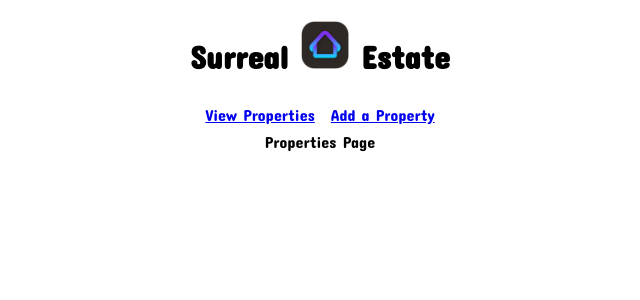
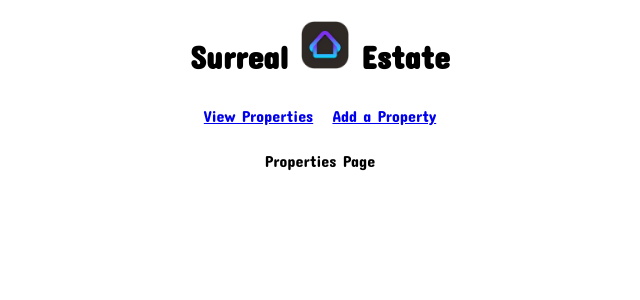
Before and after one commit to josenymad/Surreal-Estate, a React (Create React App) app: page / in a window 1280 px wide. Shown: the top 300 px of the page, without its empty margins (320-960 px from the left). Built offline with nearby package versions, Linux system fonts and the light colour scheme.

Commit message:
more form styling, added tests for app.js

```diff
--- a/package.json
+++ b/package.json
@@ -47,5 +47,10 @@
     "eslint-plugin-react": "^7.32.2",
     "eslint-plugin-react-hooks": "^4.6.0",
     "prettier": "^2.8.8"
+  },
+  "jest": {
+    "moduleNameMapper": {
+      "axios": "axios/dist/node/axios.cjs"
+    }
   }
 }
--- a/src/styles/navbar.css
+++ b/src/styles/navbar.css
@@ -1,10 +1,8 @@
 .navbar__links {
-    margin: 0px;
     padding: 0px;
 }
 
 .navbar__links__item {
-    margin: 0px;
-    padding: 0.5em;
+    padding: 0.6em;
     display: inline-block;
 }
```
Also changed, not shown: 2 other files (tests, documents, lock files or other folders).
